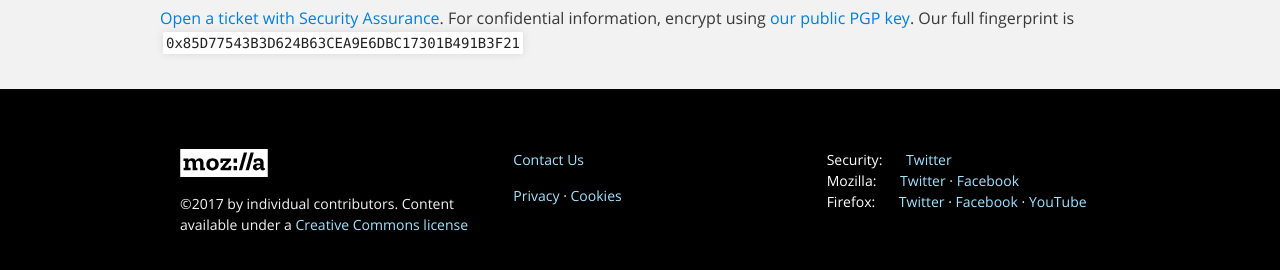
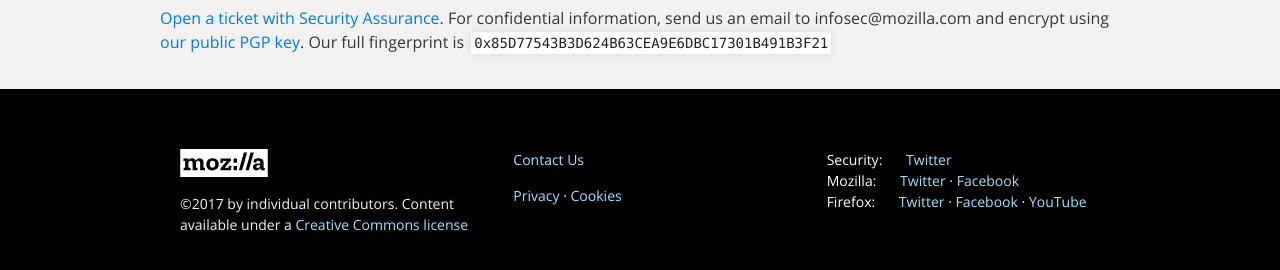
Before and after one commit to mozilla/infosec.mozilla.org, a Jekyll site: the page built from docs/index.md, in a window 1280 px wide and 900 px high, scrolled down 741 px, cut to the strip 581-851 px from the top of the window. Built offline with Jekyll 4.4.1, drawn with Linux system fonts in a browser that asks for light colours; the repository's description, which GitHub fills in, is left out; our own code applies the rules of GitHub Pages for plain Markdown files.

Commit message:
fix pgp link

```diff
--- a/docs/index.md
+++ b/docs/index.md
@@ -22,4 +22,4 @@ Security Assurance and Security Operations assist Mozillians in defining and ope
 {% include_relative tools/index.md %}
 
 ## Contact
-[Open a ticket with Security Assurance](https://bugzilla.mozilla.org/enter_bug.cgi?product=Security+Assurance&component=General). For confidential information, encrypt using [our public PGP key](https://gpg.mozilla.org/pks/lookup?op=get&search=0x85D77543B3D624B63CEA9E6DBC17301B491B3F21). Our full fingerprint is `0x85D77543B3D624B63CEA9E6DBC17301B491B3F21`
+[Open a ticket with Security Assurance](https://bugzilla.mozilla.org/enter_bug.cgi?product=Security+Assurance&component=General). For confidential information, send us an email to infosec@mozilla.com and encrypt using [our public PGP key](https://keys.openpgp.org/vks/v1/by-fingerprint/85D77543B3D624B63CEA9E6DBC17301B491B3F21). Our full fingerprint is `0x85D77543B3D624B63CEA9E6DBC17301B491B3F21`
```
